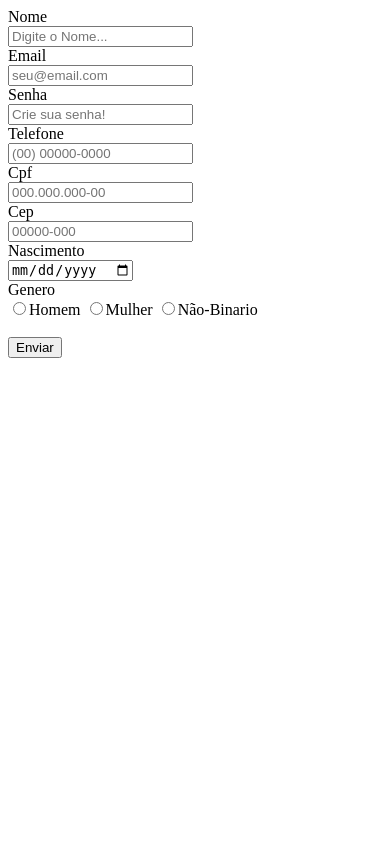
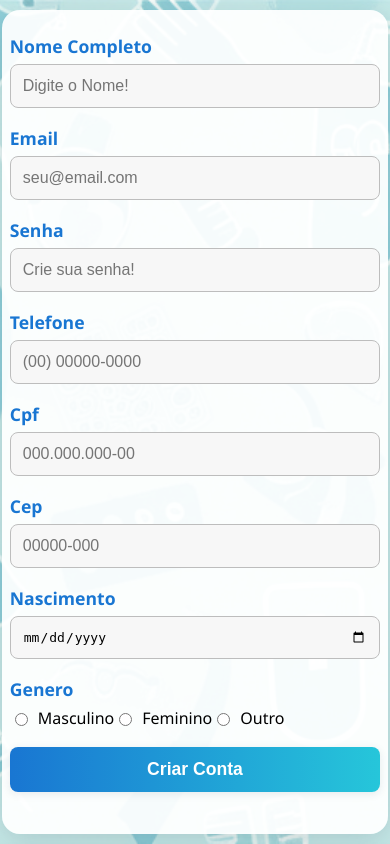
Before and after one commit to KauaPacce/Saudex_Project, a PHP site: page /formUsuarios.php in a window 390 px wide. Run offline with PHP 8.4, Linux system fonts and the light colour scheme.

Commit message:
Em processo de conclusão
algumas atualizações

```diff
--- a/saudex/Cronograma.php
+++ b/saudex/Cronograma.php
@@ -9,6 +9,7 @@
     <h1>Saúde</h1><br>
     <h1>Criar um site que forneça informações sobre saúde e ajude pessoas</h1><br>
     <h1>Kauã, Samuel, Eduardo, Daniel, Guilherme, Roger.</h1><br>
-    <h1>Semana 1 criamos o menu do site (pagina principal). Semana 2 criamos o banco de dados e o crud.</h1>
+    <h1>Semana 1 criamos o menu do site (pagina principal). Semana 2 criamos o banco de dados e o crud.
+     Semana 3 corrigimos bugs, criamos logo, background e adicionamos ao site, além da função logar</h1>
 </body>
 </html>
--- /dev/null
+++ b/saudex/css/cadastro.css
@@ -0,0 +1,89 @@
+body {
+    min-height: 100vh;
+    margin: 0;
+    padding: 0;
+    font-family: 'Segoe UI', Arial, sans-serif;
+    background: url('../img/saudebackground.png') no-repeat center center fixed;
+    background-size: cover;
+}
+
+#geral {
+    display: flex;
+    justify-content: center;
+    align-items: center;
+    min-height: 100vh;
+}
+
+.container {
+    background: rgba(255, 255, 255, 0.92);
+    border-radius: 18px;
+    box-shadow: 0 8px 32px rgba(44, 62, 80, 0.18);
+    padding: 40px 32px;
+    max-width: 500px;
+    width: 100%;
+}
+
+.form {
+    width: 100%;
+}
+
+.row {
+    display: flex;
+    flex-direction: column;
+    margin-bottom: 18px;
+}
+
+label {
+    font-weight: 600;
+    color: #1976d2;
+    margin-bottom: 6px;
+    font-size: 1.1em;
+}
+
+input[type="text"], input[type="password"], input[type="email"], input[type="date"] {
+    padding: 12px;
+    border: 1px solid #bdbdbd;
+    border-radius: 8px;
+    font-size: 1em;
+    background: #f7f7f7;
+    transition: border-color 0.2s;
+}
+
+input[type="text"]:focus, input[type="password"]:focus, input[type="email"]:focus, input[type="date"]:focus {
+    border-color: #1976d2;
+    outline: none;
+}
+
+input[type="radio"] {
+    margin-right: 10px;
+}
+
+.row-radio {
+    display: flex;
+    align-items: center;
+}
+
+button[type="submit"] {
+    width: 100%;
+    padding: 12px;
+    background: linear-gradient(90deg, #1976d2 0%, #26c6da 100%);
+    color: #fff;
+    border: none;
+    border-radius: 8px;
+    font-size: 1.1em;
+    font-weight: bold;
+    cursor: pointer;
+    box-shadow: 0 2px 8px rgba(44, 62, 80, 0.10);
+    transition: background 0.2s;
+}
+
+button[type="submit"]:hover {
+    background: linear-gradient(90deg, #1565c0 0%, #00acc1 100%);
+}
+
+@media (max-width: 500px) {
+    .container {
+        padding: 24px 8px;
+        max-width: 95vw;
+    }
+}
--- a/saudex/css/estilo.css
+++ b/saudex/css/estilo.css
@@ -3,4 +3,4 @@
     font-weight: bold;
     color: #04ff97;
     text-shadow: 1px 1px 2px rgba(0, 0, 0, 0.3);
-  }
+}
--- a/saudex/formUsuarios.php
+++ b/saudex/formUsuarios.php
@@ -1,102 +1,65 @@
 <!DOCTYPE html>
-<html>
+<html lang="pt-BR">
 <head>
     <meta charset="utf-8" />
 	<meta name="viewport" content="width=device-width, initial-scale=1.0">
     <meta http-equiv="X-UA-Compatible" content="IE=edge">
-    <title>Page Title</title>
-    <link rel="stylesheet" href="css/estilo.css">
+    <title>Cadastro</title>
+    <link rel="stylesheet" href="css/cadastro.css">
 </head>
-
 <body>
 <div id="geral">
   	<div class="container">
-		<form id="cadastro" action="" method="get">
+		<form id="cadastro" action="contrPacientes.php" method="POST" onsubmit="return validarFormulario();">
 			<div class="row">
-				<div class="col-25">
-					<label for="Nome">Nome</label>
-				</div>
-				<div class="col-75">
-					<input type="text" id="Nome" name="Nome" placeholder="Digite o Nome...">
+				<label for="Nome">Nome Completo</label>
+				<input type="text" id="Nome" name="Nome" placeholder="Digite o Nome!" required>
+			</div>
+
+			<div class="row">
+				<label for="Email">Email</label>
+				<input type="email" id="Email" name="Email" placeholder="seu@email.com" required>
+			</div>
+
+			<div class="row">
+				<label for="Senha">Senha</label>
+				<input type="password" id="Senha" name="Senha" placeholder="Crie sua senha!" required>
+			</div>
+
+			<div class="row">
+				<label for="Telefone">Telefone</label>
+				<input type="text" id="Telefone" name="Telefone" placeholder="(00) 00000-0000" required>
+			</div>
+
+			<div class="row">
+				<label for="cpf">Cpf</label>
+				<input type="text" id="cpf" name="cpf" placeholder="000.000.000-00" required>
+			</div>
+
+			<div class="row">
+				<label for="cep">Cep</label>
+				<input type="text" id="cep" name="cep" placeholder="00000-000" required>
+			</div>
+
+			<div class="row">
+				<label for="nasc">Nascimento</label>
+				<input type="date" name="nasc" id="nasc" max="<?php echo date('Y-m-d'); ?>" required>
+			</div>
+
+			<div class="row">
+				<label>Genero</label>
+				<div class="row-radio">
+					<input type="radio" name="genero" value="Masculino" required>Masculino
+					<input type="radio" name="genero" value="Feminino" required>Feminino
+					<input type="radio" name="genero" value="Outro" required>Outro
 				</div>
 			</div>
 
 			<div class="row">
-				<div class="col-25">
-					<label for="Email">Email</label>
-				</div>
-				<div class="col-75">
-					<input type="email" id="Email" name="Email" placeholder="seu@email.com">
-				</div>
-			</div>
-
-			<div class="row">
-				<div class="col-25">
-					<label for="Senha">Senha</label>
-				</div>
-				<div class="col-75">
-					<input type="password" id="Senha" name="Senha" placeholder="Crie sua senha!">
-				</div>
-			</div>
-
-			<div class="row">
-				<div class="col-25">
-					<label for="Telefone">Telefone</label>
-				</div>
-				<div class="col-75">
-					<input type="text" id="Telefone" name="Telefone" placeholder="(00) 00000-0000">
-				</div>
-
-			</div>
-
-			<div class="row">
-				<div class="col-25">
-					<label for="cpf">Cpf</label>
-				</div>
-				<div class="col-75">
-					<input type="text" id="cpf" name="cpf" placeholder="000.000.000-00">
-				</div>
-			</div>
-
-			<div class="row">
-				<div class="col-25">
-					<label for="cep">Cep</label>
-				</div>
-				<div class="col-75">
-					<input type="text" id="cep" name="cep" placeholder="00000-000">
-				</div>
-			</div>
-
-			<div class="row">
-				<div class="col-25">
-					<label for="nasc">Nascimento</label>
-				</div>
-				<div class="col-75">
-					<input type="date" name="nasc" id="nasc">
-				</div>
-			</div>
-
-			<div class="row">
-				<div class="col-25">
-					<label for="genero">Genero</label>
-				</div>
-				<div class="col-75">
-					<input type="radio" name="genero" value="H">Homem
-					<input type="radio" name="genero" value="M">Mulher
-					<input type="radio" name="genero" value="N">Não-Binario
-				</div>
-			</div>
-
-			<br>
-			<div class="row">
-				<input type="button" id="btnEnviar"    value="Enviar"    onclick="Cadastrar();">
+				<button type="submit" id="btnEnviar" value="Enviar">Criar Conta</button>
 			</div>
 		</form>
   	</div>
-
-	<div id="resposta">
-		<!-- dentro desta div fica o retorno -->
-	</div>
 </div>
 
 	<script src="js/Pacientes.js"></script>
@@ -104,13 +67,31 @@
 	<script src="https://cdnjs.cloudflare.com/ajax/libs/jquery.mask/1.14.16/jquery.mask.min.js"></script>
 
 <script>
-	//===MASCARA PARA O FORMULARIO =================================
-    $(document).ready(function(){
-        $('#cpf').mask('000.000.000-00');
+
+// Máscaras para os campos
+$(document).ready(function(){
+		$('#cpf').mask('000.000.000-00');
 		$('#Telefone').mask('(00) 00000-0000');
 		$('#cep').mask('00000-000');
-		$('#nasc').mask('00/00/0000');
-    });
+});
+
+// Validar formulário
+function validarFormulario() {
+    let email = document.getElementById("Email").value;
+    let senha = document.getElementById("Senha").value;
+
+    if (!email.includes("@")) {
+        alert("Digite um email válido!");
+        return false;
+    }
+
+    if (senha.length < 6) {
+        alert("A senha deve ter no mínimo 6 caracteres!");
+        return false;
+    }
+
+    return true;
+}
 </script>
 </body>
 </html>
--- /dev/null
+++ b/saudex/logout.php
@@ -0,0 +1,5 @@
+<?php
+session_start();
+session_destroy();
+header("Location: Menu.php");
+exit;
```
Also changed, not shown: saudex/Menu.php (+9 -2 lines), saudex/bd.sql (+27 -11 lines), saudex/clssaudex.php (+6 -6 lines), saudex/contrLogin.php (+13 -2 lines), saudex/css/login.css (added, +80 -0 lines), saudex/formLogin.php (+7 -20 lines), saudex/formPacientes.php (+13 -14 lines), saudex/perfil.php (added, +19 -0 lines), saudex/img/iconperfil.png (added), saudex/js/Pacientes.js (line endings or trailing spaces).
